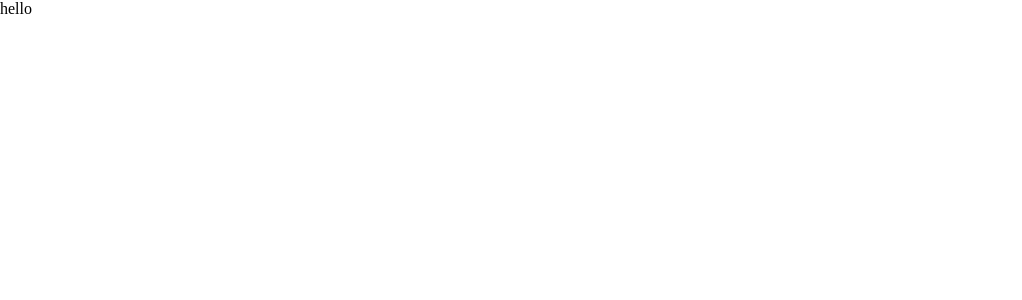
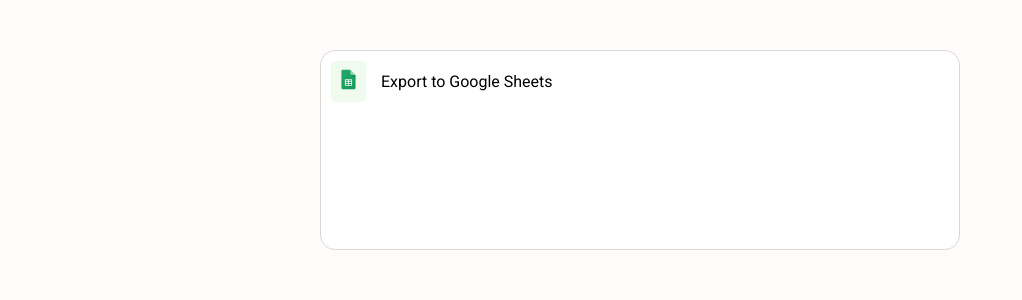
Before and after one commit to mramdanf/export-to-googlesheet, a Next.js app: page / in a window 1280 px wide. Shown: the top 300 px of the page, without its empty margins (0-1022 px from the left). Built offline with nearby package versions, Linux system fonts and the light colour scheme.

Commit message:
gsheet icon and title

```diff
--- /dev/null
+++ b/src/components/connect-flow-node.tsx
@@ -0,0 +1,5 @@
+function ConnectFlowNode() {
+  return <p>Connect flow node</p>;
+}
+
+export default ConnectFlowNode;
--- /dev/null
+++ b/src/components/connect-to-google-account.tsx
@@ -0,0 +1,5 @@
+function ConnectToGoogleAccount() {
+  return <p>Connect to google account</p>;
+}
+
+export default ConnectToGoogleAccount;
--- /dev/null
+++ b/src/components/file-chooser.tsx
@@ -0,0 +1,5 @@
+function FileChooser() {
+  return <p>File chooser</p>;
+}
+
+export default FileChooser;
--- /dev/null
+++ b/src/components/icons/gsheet-icon.module.css
@@ -0,0 +1,5 @@
+.iconWrapper {
+  padding: 2px 10px;
+  background-color: #f0fbf0;
+  border-radius: 5px;
+}
--- /dev/null
+++ b/src/components/icons/gsheet-icon.tsx
@@ -0,0 +1,162 @@
+import classes from './gsheet-icon.module.css';
+
+function GSheetIcon() {
+  const minus = 4;
+  const dimension = {
+    height: 37 - minus,
+    width: 19 - minus
+  };
+  return (
+    <div className={classes.iconWrapper}>
+      <svg
+        width={dimension.width}
+        height={dimension.height}
+        viewBox="0 0 49 67"
+        xmlns="http://www.w3.org/2000/svg">
+        <defs>
+          <path
+            d="M29.583 0H4.438A4.45 4.45 0 0 0 0 4.438v56.208a4.45 4.45 0 0 0 4.438 4.437h38.458a4.45 4.45 0 0 0 4.437-4.437V17.75L29.583 0Z"
+            id="a"
+          />
+          <path
+            d="M29.583 0H4.438A4.45 4.45 0 0 0 0 4.438v56.208a4.45 4.45 0 0 0 4.438 4.437h38.458a4.45 4.45 0 0 0 4.437-4.437V17.75L29.583 0Z"
+            id="c"
+          />
+          <path
+            d="M29.583 0H4.438A4.45 4.45 0 0 0 0 4.438v56.208a4.45 4.45 0 0 0 4.438 4.437h38.458a4.45 4.45 0 0 0 4.437-4.437V17.75L29.583 0Z"
+            id="e"
+          />
+          <path
+            d="M29.583 0H4.438A4.45 4.45 0 0 0 0 4.438v56.208a4.45 4.45 0 0 0 4.438 4.437h38.458a4.45 4.45 0 0 0 4.437-4.437V17.75L29.583 0Z"
+            id="h"
+          />
+          <path
+            d="M29.583 0H4.438A4.45 4.45 0 0 0 0 4.438v56.208a4.45 4.45 0 0 0 4.438 4.437h38.458a4.45 4.45 0 0 0 4.437-4.437V17.75L29.583 0Z"
+            id="j"
+          />
+          <path
+            d="M29.583 0H4.438A4.45 4.45 0 0 0 0 4.438v56.208a4.45 4.45 0 0 0 4.438 4.437h38.458a4.45 4.45 0 0 0 4.437-4.437V17.75L29.583 0Z"
+            id="l"
+          />
+          <path
+            d="M29.583 0H4.438A4.45 4.45 0 0 0 0 4.438v56.208a4.45 4.45 0 0 0 4.438 4.437h38.458a4.45 4.45 0 0 0 4.437-4.437V17.75L29.583 0Z"
+            id="n"
+          />
+          <radialGradient
+            cx="3.168%"
+            cy="2.717%"
+            fx="3.168%"
+            fy="2.717%"
+            r="161.249%"
+            gradientTransform="matrix(1 0 0 .72727 0 .007)"
+            id="p">
+            <stop stopColor="#FFF" stopOpacity=".1" offset="0%" />
+            <stop stopColor="#FFF" stopOpacity="0" offset="100%" />
+          </radialGradient>
+          <linearGradient x1="50.005%" y1="8.586%" x2="50.005%" y2="100.014%" id="f">
+            <stop stopColor="#263238" stopOpacity=".2" offset="0%" />
+            <stop stopColor="#263238" stopOpacity=".02" offset="100%" />
+          </linearGradient>
+        </defs>
+        <g fill="none" fillRule="evenodd">
+          <g transform="translate(.833 .958)">
+            <mask id="b" fill="#fff">
+              <use xlinkHref="#a" />
+            </mask>
+            <g />
+            <path
+              d="M29.583 0H4.438A4.45 4.45 0 0 0 0 4.438v56.208a4.45 4.45 0 0 0 4.438 4.437h38.458a4.45 4.45 0 0 0 4.437-4.437V17.75L36.98 10.354 29.583 0Z"
+              fill="#0F9D58"
+              fillRule="nonzero"
+              mask="url(#b)"
+            />
+          </g>
+          <g transform="translate(.833 .958)">
+            <mask id="d" fill="#fff">
+              <use xlinkHref="#c" />
+            </mask>
+            <g />
+            <path
+              d="M11.833 31.802V53.25H35.5V31.802H11.833Zm10.354 18.49h-7.395v-3.698h7.396v3.698Zm0-5.917h-7.395v-3.698h7.396v3.698Zm0-5.917h-7.395V34.76h7.396v3.698Zm10.355 11.834h-7.396v-3.698h7.396v3.698Zm0-5.917h-7.396v-3.698h7.396v3.698Zm0-5.917h-7.396V34.76h7.396v3.698Z"
+              fill="#F1F1F1"
+              fillRule="nonzero"
+              mask="url(#d)"
+            />
+          </g>
+          <g transform="translate(.833 .958)">
+            <mask id="g" fill="#fff">
+              <use xlinkHref="#e" />
+            </mask>
+            <g />
+            <path
+              fill="url(#f)"
+              fillRule="nonzero"
+              mask="url(#g)"
+              d="M30.881 16.452 47.333 32.9V17.75z"
+            />
+          </g>
+          <g transform="translate(.833 .958)">
+            <mask id="i" fill="#fff">
+              <use xlinkHref="#h" />
+            </mask>
+            <g />
+            <g mask="url(#i)">
+              <path
+                d="M29.583 0v13.313a4.436 4.436 0 0 0 4.438 4.437h13.312L29.583 0Z"
+                fill="#87CEAC"
+                fillRule="nonzero"
+              />
+            </g>
+          </g>
+          <g transform="translate(.833 .958)">
+            <mask id="k" fill="#fff">
+              <use xlinkHref="#j" />
+            </mask>
+            <g />
+            <path
+              d="M4.438 0A4.45 4.45 0 0 0 0 4.438v.37A4.45 4.45 0 0 1 4.438.37h25.145V0H4.438Z"
+              fillOpacity=".2"
+              fill="#FFF"
+              fillRule="nonzero"
+              mask="url(#k)"
+            />
+          </g>
+          <g transform="translate(.833 .958)">
+            <mask id="m" fill="#fff">
+              <use xlinkHref="#l" />
+            </mask>
+            <g />
+            <path
+              d="M42.896 64.714H4.437A4.45 4.45 0 0 1 0 60.276v.37a4.45 4.45 0 0 0 4.438 4.437h38.458a4.45 4.45 0 0 0 4.437-4.437v-.37a4.45 4.45 0 0 1-4.437 4.438Z"
+              fillOpacity=".2"
+              fill="#263238"
+              fillRule="nonzero"
+              mask="url(#m)"
+            />
+          </g>
+          <g transform="translate(.833 .958)">
+            <mask id="o" fill="#fff">
+              <use xlinkHref="#n" />
+            </mask>
+            <g />
+            <path
+              d="M34.02 17.75a4.436 4.436 0 0 1-4.437-4.438v.37a4.436 4.436 0 0 0 4.438 4.438h13.312v-.37H34.021Z"
+              fillOpacity=".1"
+              fill="#263238"
+              fillRule="nonzero"
+              mask="url(#o)"
+            />
+          </g>
+          <path
+            d="M29.583 0H4.438A4.45 4.45 0 0 0 0 4.438v56.208a4.45 4.45 0 0 0 4.438 4.437h38.458a4.45 4.45 0 0 0 4.437-4.437V17.75L29.583 0Z"
+            fill="url(#p)"
+            fillRule="nonzero"
+            transform="translate(.833 .958)"
+          />
+        </g>
+      </svg>
+    </div>
+  );
+}
+
+export default GSheetIcon;
--- /dev/null
+++ b/src/components/main-card.module.css
@@ -0,0 +1,17 @@
+.card {
+  border: 1px solid #dad7d7;
+  background-color: white;
+  border-radius: 15px;
+  padding: 10px;
+  width: 50vw;
+  height: 200px;
+}
+
+.cardHeader {
+  display: flex;
+  align-items: center;
+}
+
+.cardHeaderText {
+  margin-left: 15px;
+}
--- /dev/null
+++ b/src/components/main-card.tsx
@@ -0,0 +1,15 @@
+import GSheetIcon from './icons/gsheet-icon';
+import classes from './main-card.module.css';
+
+function MainCard() {
+  return (
+    <div className={classes.card}>
+      <div className={classes.cardHeader}>
+        <GSheetIcon />
+        <p className={classes.cardHeaderText}>Export to Google Sheets</p>
+      </div>
+    </div>
+  );
+}
+
+export default MainCard;
--- /dev/null
+++ b/src/pages/home.module.css
@@ -0,0 +1,8 @@
+.home {
+  display: flex;
+  justify-content: center;
+  padding-top: 50px;
+  width: 100vw;
+  height: 100vh;
+  background-color: #fffbfb;
+}
--- a/src/pages/index.tsx
+++ b/src/pages/index.tsx
@@ -1,7 +1,11 @@
+import MainCard from '@/components/main-card';
+
+import classes from './home.module.css';
+
 export default function Home() {
   return (
-    <>
-      <p>hello</p>
-    </>
+    <div className={classes.home}>
+      <MainCard />
+    </div>
   );
 }
--- a/src/styles/globals.css
+++ b/src/styles/globals.css
@@ -1,3 +1,5 @@
+@import url('https://fonts.googleapis.com/css?family=Roboto');
+
 * {
   box-sizing: border-box;
   padding: 0;
@@ -8,4 +10,5 @@ html,
 body {
   max-width: 100vw;
   overflow-x: hidden;
+  font-family: 'Roboto', sans-serif;
 }
```
